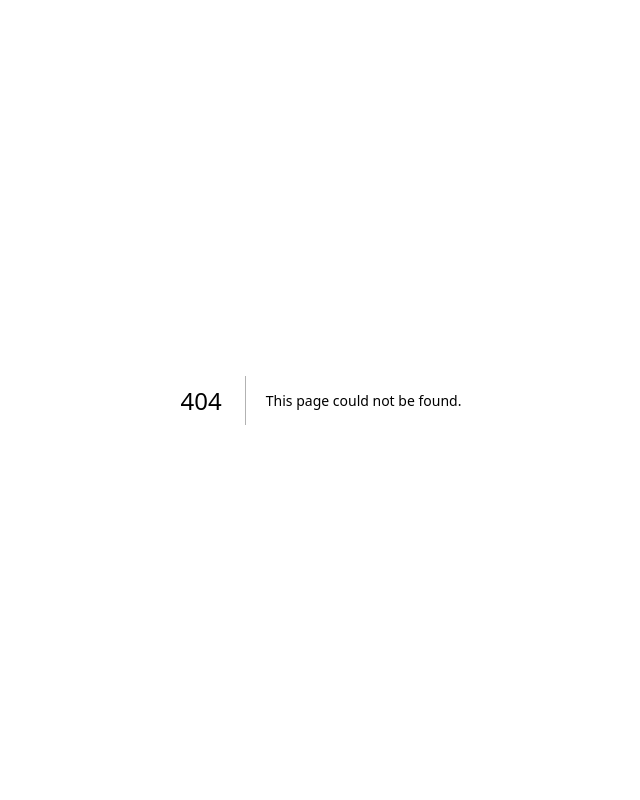
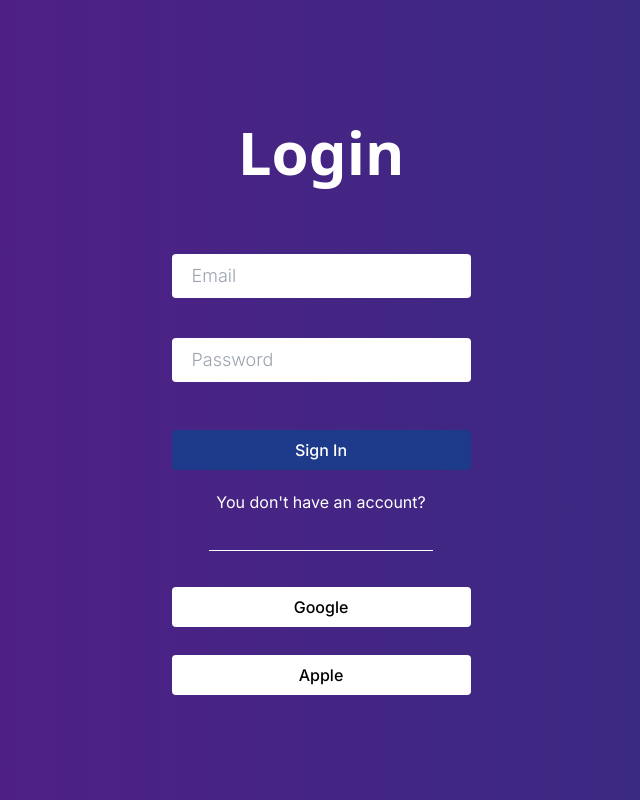
Before and after one commit to Alduk3/Querer-touR-NextJs, a Next.js app: page /login in a window 1280 px wide. Before the commit this address had no page. Shown: the whole page, without its empty margins (319-959 px from the left). Built offline with nearby package versions, Linux system fonts and the light colour scheme.

Commit message:
Se añade el login, falta un poco de diseño, ya tiene el evento de coger datos y saltar a otra pagina

```diff
--- /dev/null
+++ b/app/login/page.tsx
@@ -0,0 +1,77 @@
+"use client";
+import Image from "next/image";
+import React, {useState} from 'react';
+import { useRouter } from 'next/navigation';
+
+export default function LoginForm() {
+
+  const router = useRouter();
+  const [formData, setFormData] = useState({
+    email: '',
+    password: ''
+  });
+
+
+
+  const handleChange = (e: any) =>{
+    const {name, value} = e.target;
+    setFormData((prevData: any) =>({
+      ...prevData,
+      [name]: value
+    }));
+  };
+
+  const handleSubmit = (e: any)=>{
+    e.preventDefault();
+    console.log("este es el email: ", formData.email);
+    console.log("este es la clave: ", formData.password);
+
+    try {
+      //To navigate to other page
+      router.push('/hola');
+    } catch (error) {
+      console.error('Error occurred while redirecting:', error);
+    }
+
+
+
+  }
+  return (
+    <main className="bg-gradient-to-r from-purple-900 to-indigo-900">
+    <div className="w-full h-screen flex flex-col justify-center items-center bg-black bg-opacity-0 mx-50">
+
+      <h1 className="font-sans text-center text-white text-6xl font-extrabold text-4xl rounded-t-xl m-0 py-4">Login</h1>
+      <form action="" onSubmit={handleSubmit} className="mt-15 flex flex-col">
+        <input
+        type="email"
+        name="email"
+        placeholder="Email"
+        value ={formData.email}
+        onChange={handleChange}
+        className="py-2 px-5 text-black text-lg font-light outline-none mt-14 rounded" />
+
+        <input
+        type="password"
+        name="password"
+        placeholder="Password"
+        value ={formData.password}
+        onChange={handleChange}
+        className="py-2 px-5 text-black text-lg font-light outline-none mt-10 rounded"/>
+
+        <button type="submit" className="bg-blue-900 text-white font-medium py-2 px-8 transition mt-12 rounded hover:text-white"> Sign In</button>
+
+        <h4 className="text-white text-center mt-5"> You don't have an account?</h4>
+        <br/>
+        <div className="flex justify-center">
+          <hr className="h-px w-3/4 bg-white border-0 mt-3"/>
+        </div>
+
+        <button type="button" className="bg-white text-black w-full font-medium py-2 px-8 mt-9 transition mt-10 rounded hover:text-white"> Google</button>
+        <button type="button" className="bg-white text-black w-full font-medium py-2 px-8 mt-7 transition mt-10 rounded hover:text-white"> Apple</button>
+
+      </form>
+
+    </div>
+  </main>
+  );
+}
```
Also changed, not shown: package.json (+5 -5 lines), 1 other file (tests, documents, lock files or other folders).
